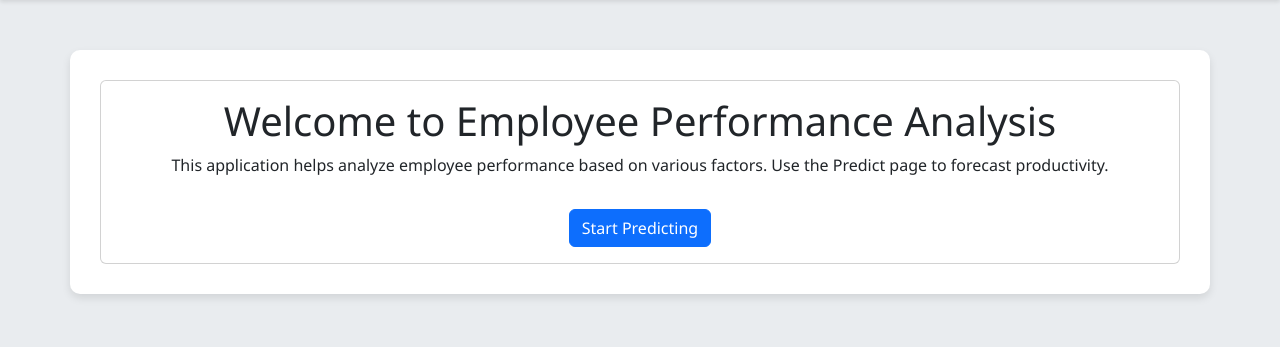
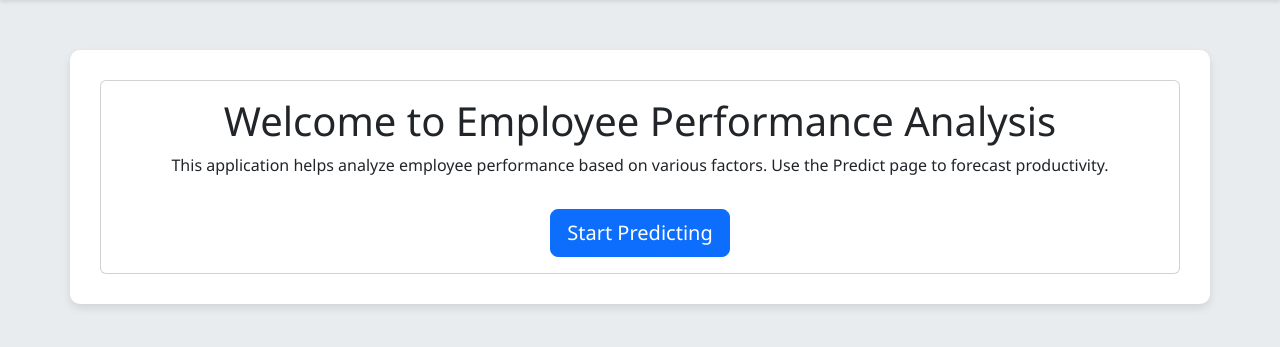
Before and after one commit to Aryanrai037/Machine-Learning-Approach-for-Employee-Performance-Prediction, a Flask app: page / in a window 1280 px wide. Shown: the part 56-403 px from the top of the page. Run offline with Flask 3, Linux system fonts and the light colour scheme.

Commit message:
home.html

```diff
--- a/templates/home.html
+++ b/templates/home.html
@@ -7,7 +7,7 @@
     <div class="card-body">
         <h1 class="card-title">Welcome to Employee Performance Analysis</h1>
         <p class="card-text">This application helps analyze employee performance based on various factors. Use the Predict page to forecast productivity.</p>
-        <a href="{{ url_for('home') }}" class="btn btn-primary mt-3">Start Predicting</a>
+       <a href="{{ url_for('predict_page') }}" class="btn btn-primary btn-lg mt-3">Start Predicting</a>
     </div>
 </div>
 {% endblock %}
```
